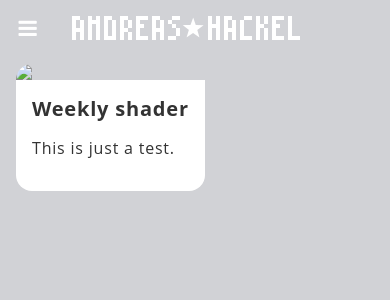
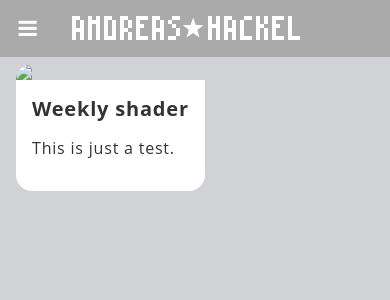
Before and after one commit to ahackel/ahackel.github.io, a Jekyll site: the page built from _pages/home.md, in a window 390 px wide. Shown: the top 300 px of the page. Built offline with Jekyll 4.4.1, drawn with Linux system fonts in a browser that asks for light colours.

Commit message:
menu fix

```diff
--- a/assets/style.css
+++ b/assets/style.css
@@ -15,20 +15,19 @@
 	--content-margin-top: 0;
 }
 
-@media screen and (max-width: 1359px),
-screen and (max-device-width: 1359px) {
-:root {
-	--max-page-width: 1024px;
-}
+@media (max-width: 1359px){
+	:root {
+		--max-page-width: 1024px;
+	}
 }
 
-@media screen and (max-width: 1023px) {
+@media (max-width: 1023px) {
 :root {
 	--max-page-width: 688px;
 }
 }
 
-@media screen and (max-width: 687px) {
+@media (max-width: 687px) {
 :root {
 	--thumbnail-width: calc(100% - 16px);
 }
@@ -136,7 +135,7 @@
 	height: var(--navbar-height);
 	/* background: var(--bg-color); */
 	/* z-index: 4; */
-	overflow: hidden;
+	/* overflow: hidden; */
 	max-width: var(--max-page-width);
 	margin: 0 auto;
 	/* position: fixed; */
@@ -220,17 +219,21 @@
 	border-radius: 0.25rem;
 }
 
-@media screen and (max-width: 1023px){
+@media (max-width: 1023px){
 	.navbar {
 		position: fixed;
 		height: initial;
 		/* display: none; */
-		margin-left: var(--navbar-height);
+		/* margin-left: var(--navbar-height); */
 		float: left;
 		width: 100%;
 		transition: left .3s ease-in-out;
 		top: 0;
 		left: 0;
+		z-index: 2;
+		background: #aaa;
+		max-width: 100%;
+		padding-left: var(--navbar-height);
 	}
 
 	label.show-nav {
@@ -246,11 +249,12 @@
 		display: block;
 		padding: 0;
 		color: #fff;
+		z-index: 3;
 	}
 
 	/*Make dropdown links appear inline*/
 	.navbar .collapsable {
-		position: absolute;
+		/* position: absolute; */
 		left: -80vw;
 		transition: left .3s ease-in-out;
 		width: 80vw;
@@ -442,7 +446,7 @@
 	/* background: #ccc; */
 }
 
-@media screen and (max-width : 1023px){
+@media (max-width : 1023px){
 	.content-sidebar {
 		/* padding: 0; */
 		position: absolute;
@@ -597,7 +601,7 @@
 	height: 100%;
 }
 
-@media screen and (max-width: 420px) {
+@media (max-width: 420px) {
 	.gallery {
 		margin: 0;
 	}
```
